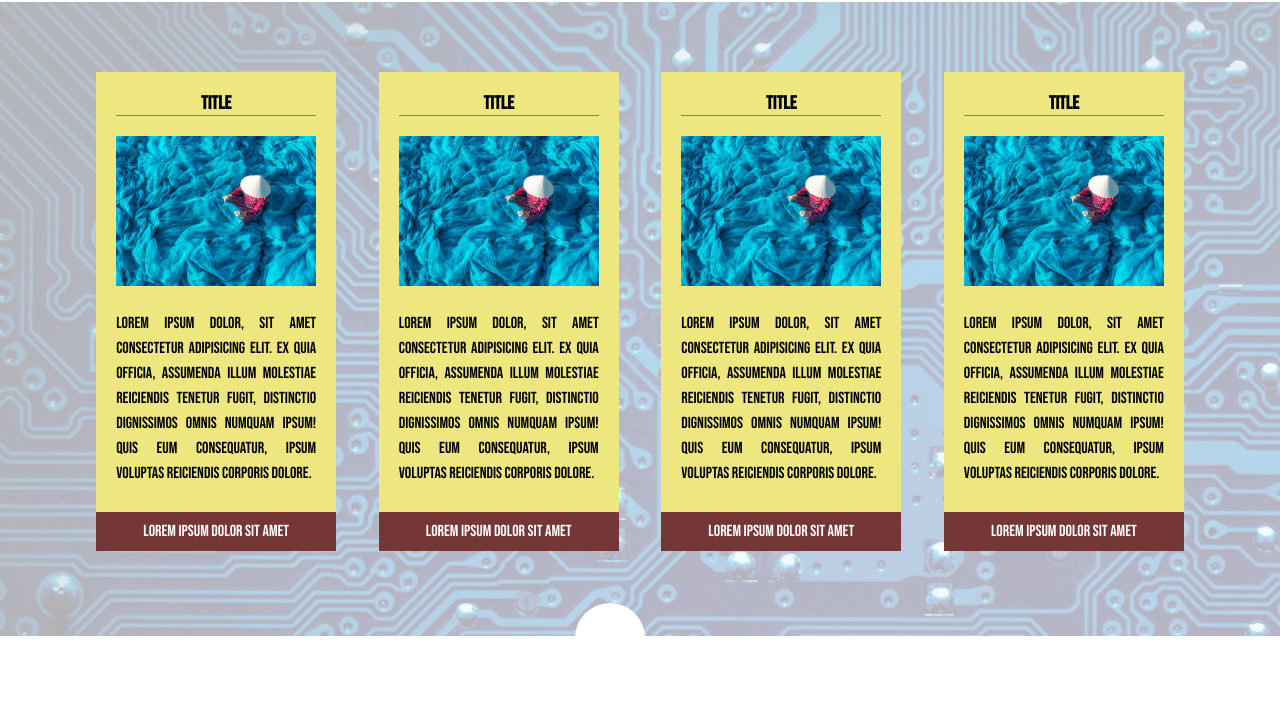
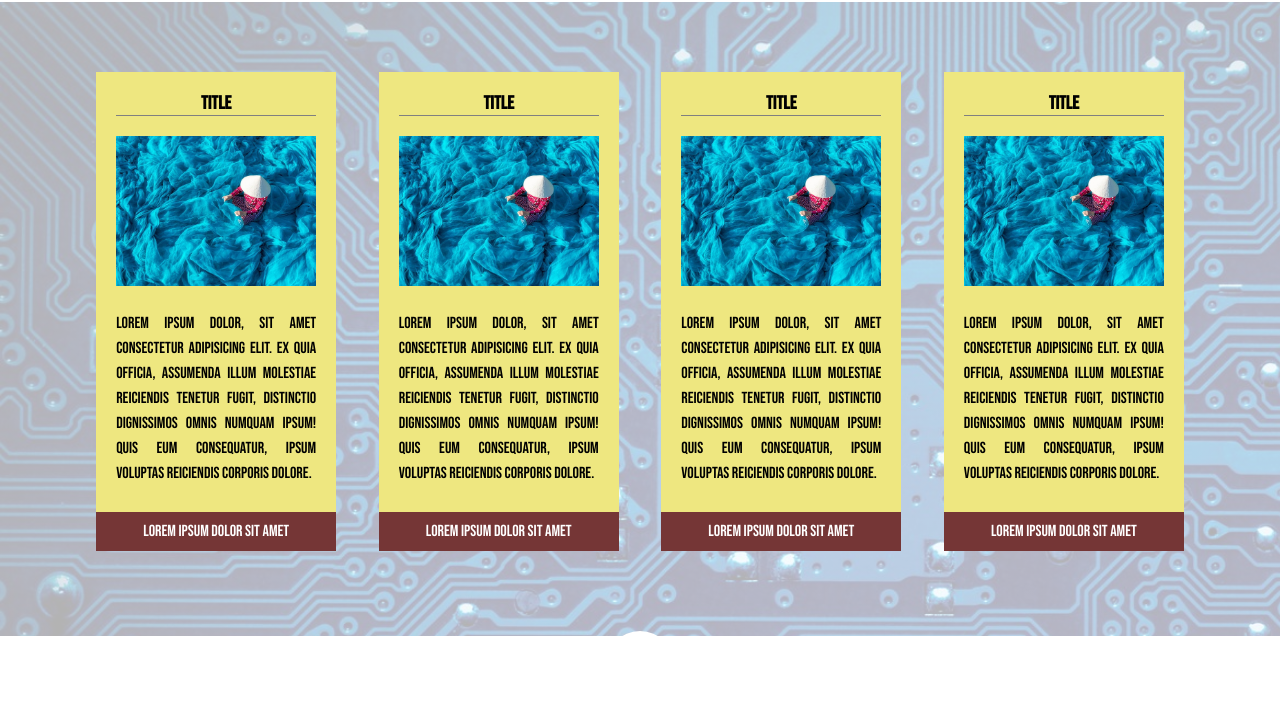
Before and after one commit to vbenaf/mine, a plain HTML site: page index.html in a window 1280 px wide. Shown: the part 97-800 px from the top of the page. Drawn offline with Linux system fonts and the light colour scheme.

Commit message:
Add files via upload

```diff
--- a/styles.css
+++ b/styles.css
@@ -137,8 +137,7 @@
     left: 50%;
     background-color: white;
     border-radius: 50%;
-    transform: translate(-50%, 10%);
-    margin-left:-30px;
+    transform: translate(-50%, 50%);
 }
 
 .singup {
```
